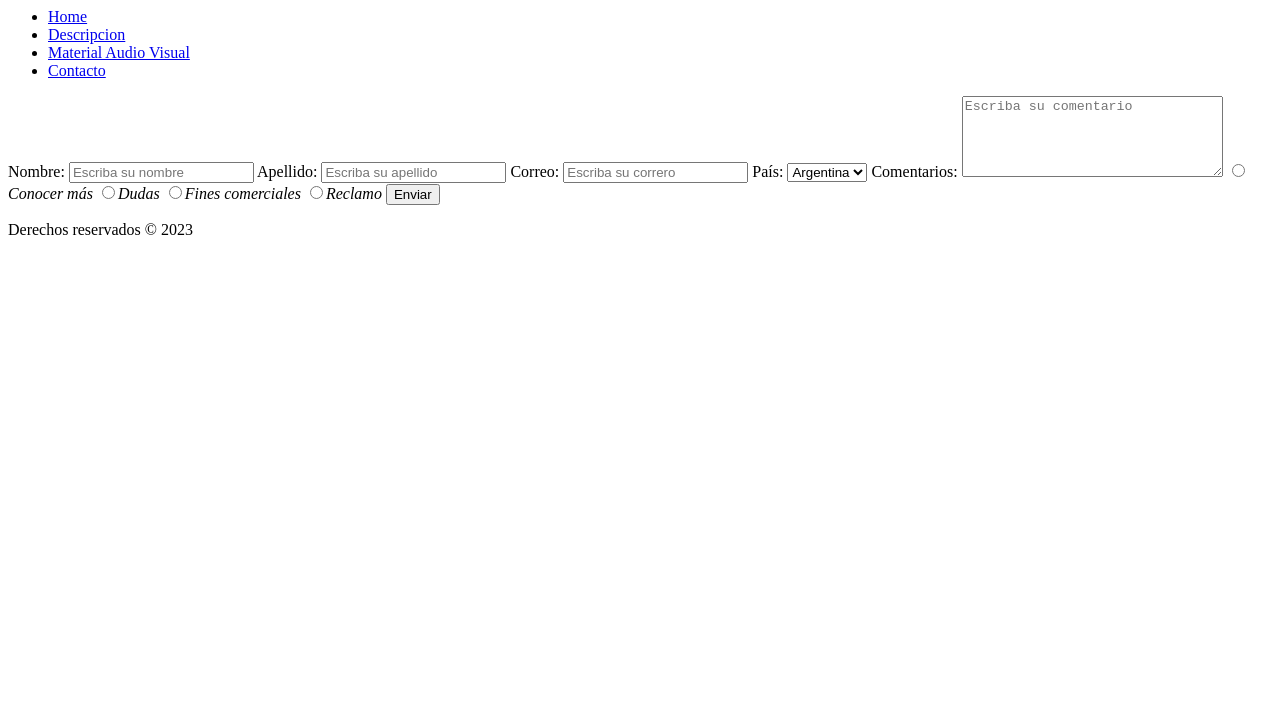
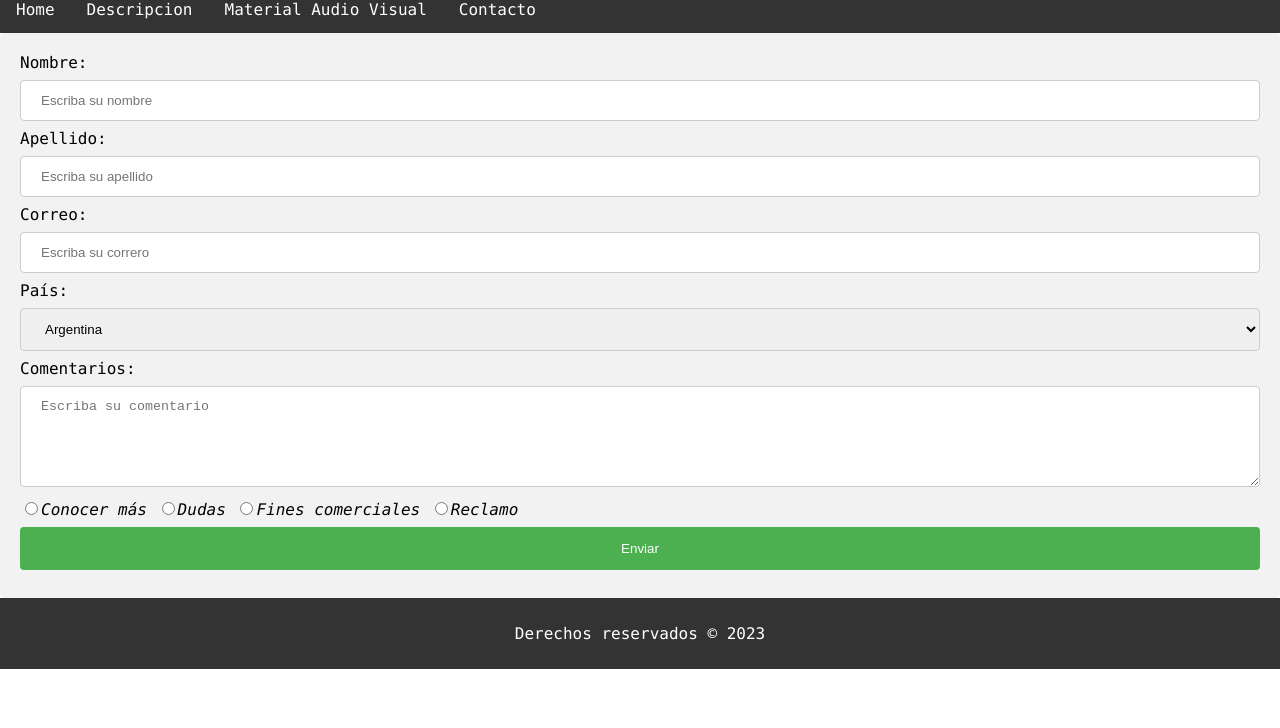
Before and after one commit to memo2400/Pagina-Web, a plain HTML site: page contacto.html in a window 1280 px wide. Shown: the part 72-800 px from the top of the page. Drawn offline with Linux system fonts and the light colour scheme.

Commit message:
se agrega el estilo del formulario

```diff
--- a/contacto.html
+++ b/contacto.html
@@ -7,6 +7,95 @@
     <title> Halo Web </title>
 
     <link rel="shortcut icon" href="halo_mcc_icon_249734.ico" type="image/x-icon">
+
+    <style>
+        body {
+            font-family: "Lucida Console", "Courier New", monospace;
+            background: linear-gradient(to right, rgb(255, 255, 255), rgb(255, 255, 255));
+            padding: 0;
+            margin: 0;
+        }
+
+        header {
+            text-align: center;
+        }
+
+        ul {
+            list-style-type: none;
+            margin: 0;
+            padding: 0;
+            overflow: hidden;
+            background-color: #333;
+        }
+
+        li {
+            float: left;
+        }
+
+        li a {
+            display: block;
+            color: white;
+            text-align: center;
+            padding: 14px 16px;
+            text-decoration: none;
+        }
+
+        li a:hover:not(.active) {
+            background-color: #111;
+        }
+
+        .active {
+            background-color: #04AA6D;
+        }
+
+        h1 {
+            background-color: black;
+            padding: 10px;
+            margin: 0;
+            color: #ffffff;
+        }
+
+        input[type=text],
+        input[type=email],
+        textarea,
+        select {
+            width: 100%;
+            padding: 12px 20px;
+            margin: 8px 0;
+            display: inline-block;
+            border: 1px solid #ccc;
+            border-radius: 4px;
+            box-sizing: border-box;
+        }
+
+        input[type=submit] {
+            width: 100%;
+            background-color: #4CAF50;
+            color: white;
+            padding: 14px 20px;
+            margin: 8px 0;
+            border: none;
+            border-radius: 4px;
+            cursor: pointer;
+        }
+
+        input[type=submit]:hover {
+            background-color: #45a049;
+        }
+
+        div.contenedor-formulario {
+            border-radius: 5px;
+            background-color: #f2f2f2;
+            padding: 20px;
+        }
+        .footer {
+            background-color: #333;
+            color: #FFF;
+            padding: 10px;
+            text-align: center;
+            clear: both;
+        }
+    </style>
 
 </head>
 
@@ -27,15 +116,15 @@
         </nav>
     </header>
 
-    <div>
+    <div class="contenedor-formulario">
         <form>
             <label for="nombre">Nombre: </label>
-            <input type="text" id="nombre" name="nombre" placeholder="Escriba su nombre" required>
+            <input type="text" id="nombre" name="nombre" placeholder="Escriba su nombre" required minlength="3">
             <label for="apellido">Apellido: </label>
             <input type="text" id="apellido" name="apellido" placeholder="Escriba su apellido" required>
 
             <label for="mail">Correo: </label>
-            <input type="text" id="mail" name="mail" placeholder="Escriba su correro">
+            <input type="text" id="mail" name="mail" placeholder="Escriba su correro" required>
 
             <!-- Lista de paises -->
             <label for="pais">País: </label>
@@ -62,7 +151,7 @@
         </form>
     </div>
 
-    <footer>
+    <footer class="footer">
         <p>Derechos reservados &copy; 2023</p>
     </footer>
 </body>
```
